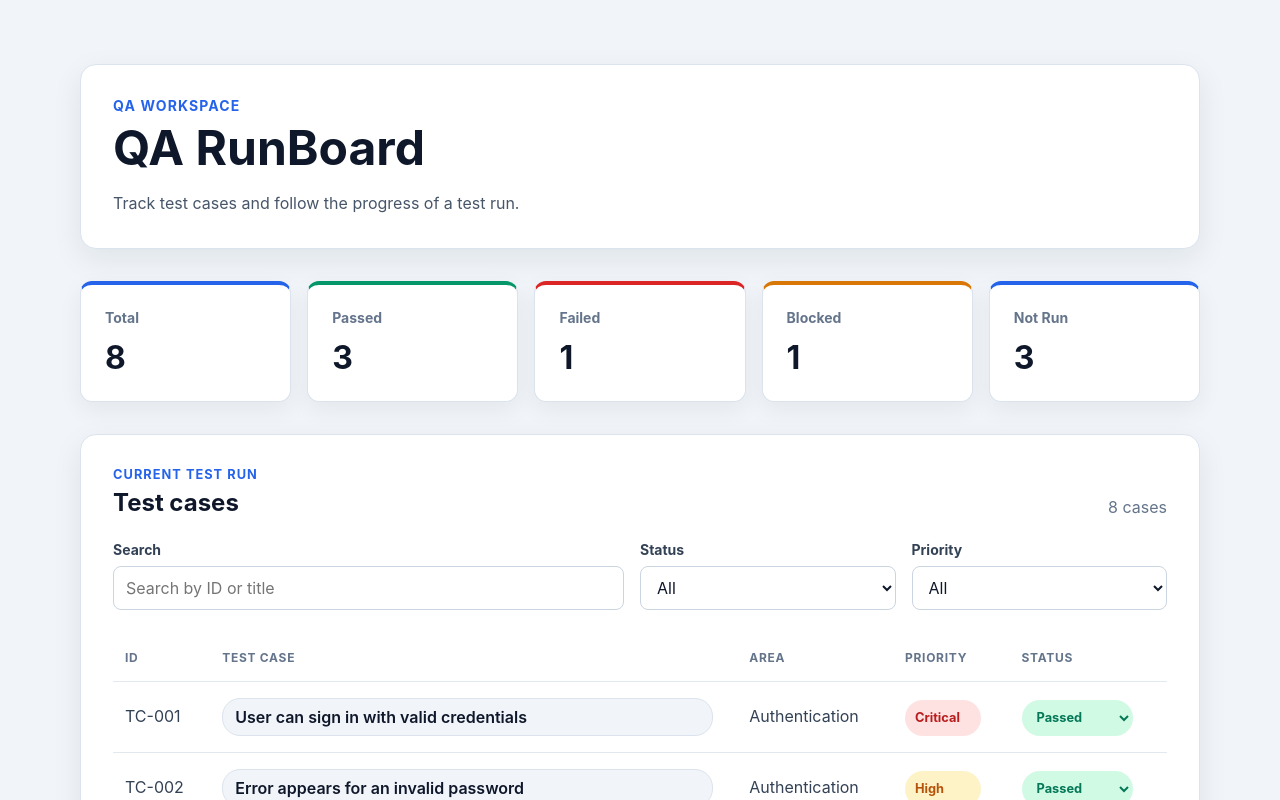
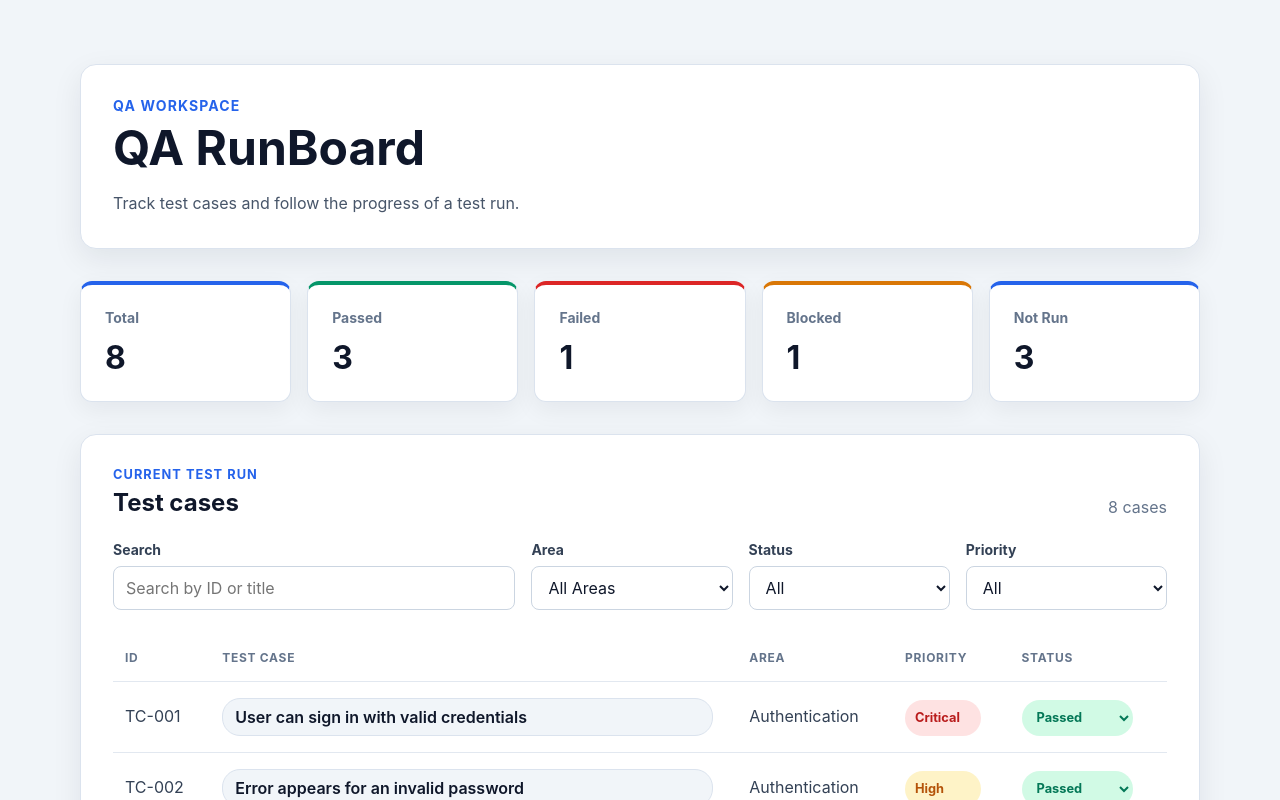
Before and after one commit to TatyanaBespalova/QARunBoard, a React (Vite) app: page / in a window 1280 px wide. Shown: the top 800 px of the page. Built offline with nearby package versions, Linux system fonts and the light colour scheme.

Commit message:
feat: add area filter

```diff
--- a/src/App.css
+++ b/src/App.css
@@ -114,7 +114,7 @@
 
 .test-case-controls {
   display: grid;
-  grid-template-columns: minmax(240px, 2fr) repeat(2, minmax(140px, 1fr));
+  grid-template-columns: minmax(220px, 2fr) repeat(3, minmax(120px, 1fr));
   gap: var(--space-4);
   margin-bottom: var(--space-6);
 }
--- a/src/App.tsx
+++ b/src/App.tsx
@@ -14,12 +14,14 @@ type StatusFilter = TestStatus | 'All'
 type PriorityFilter = Priority | 'All'
 
 const priorities: Priority[] = ['Low', 'Medium', 'High', 'Critical']
+const allAreas = 'All Areas'
 
 function App() {
   const [testCases, setTestCases] = useState<TestCase[]>(() =>
     demoTestCases.map((testCase) => ({ ...testCase })),
   )
   const [searchQuery, setSearchQuery] = useState('')
+  const [areaFilter, setAreaFilter] = useState(allAreas)
   const [statusFilter, setStatusFilter] = useState<StatusFilter>('All')
   const [priorityFilter, setPriorityFilter] =
     useState<PriorityFilter>('All')
@@ -39,6 +41,12 @@ function App() {
     (testCase) => testCase.status === notRunStatus,
   ).length
   const normalizedQuery = searchQuery.trim().toLowerCase()
+  const areas = [
+    ...testCases.reduce(
+      (uniqueAreas, testCase) => uniqueAreas.add(testCase.area),
+      new Set<TestCase['area']>(),
+    ),
+  ]
   const visibleTestCases = testCases.filter((testCase) => {
     const numericId = String(testCase.id)
     const formattedId = `TC-${numericId.padStart(3, '0')}`.toLowerCase()
@@ -49,10 +57,12 @@ function App() {
       testCase.title.toLowerCase().includes(normalizedQuery)
     const matchesStatus =
       statusFilter === 'All' || testCase.status === statusFilter
+    const matchesArea =
+      areaFilter === allAreas || testCase.area === areaFilter
     const matchesPriority =
       priorityFilter === 'All' || testCase.priority === priorityFilter
 
-    return matchesSearch && matchesStatus && matchesPriority
+    return matchesSearch && matchesArea && matchesStatus && matchesPriority
   })
 
   const handleStatusChange = (id: number, status: TestStatus) => {
@@ -106,6 +116,22 @@ function App() {
           </div>
 
           <div className="control-field">
+            <label htmlFor="area-filter">Area</label>
+            <select
+              id="area-filter"
+              value={areaFilter}
+              onChange={(event) => setAreaFilter(event.target.value)}
+            >
+              <option value={allAreas}>{allAreas}</option>
+              {areas.map((area) => (
+                <option key={area} value={area}>
+                  {area}
+                </option>
+              ))}
+            </select>
+          </div>
+
+          <div className="control-field">
             <label htmlFor="status-filter">Status</label>
             <select
               id="status-filter"
```
Also changed, not shown: 1 other file (tests, documents, lock files or other folders).
